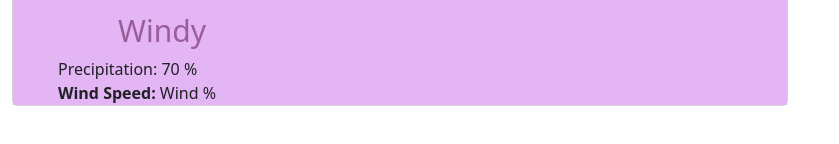
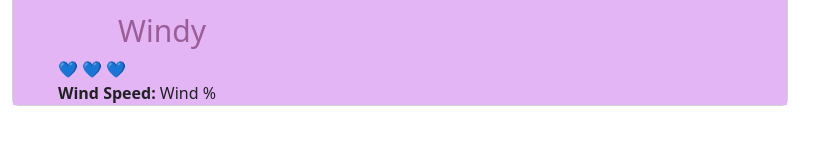
Before and after one commit to LidlKim/Week7Homework, a plain HTML site: page index.html in a window 1280 px wide. Shown: the part 546-690 px from the top of the page, without its empty margins (0-839 px from the left). Drawn offline with nearby package versions, Linux system fonts and the light colour scheme.

Commit message:
updated html

```diff
--- a/index.html
+++ b/index.html
@@ -7,7 +7,7 @@
     <link  href="src/styles.css" rel="stylesheet" type="text/css"/>
     <link href="https://cdn.jsdelivr.net/npm/bootstrap@5.2.1/dist/css/bootstrap.min.css" rel="stylesheet" integrity="sha384-iYQeCzEYFbKjA/T2uDLTpkwGzCiq6soy8tYaI1GyVh/UjpbCx/TYkiZhlZB6+fzT" crossorigin="anonymous">
   </body>
- <img href="src//pinkclouds.jpeg"/>
+ <img href="src//pinkclouds.jpeg" />
   </head>
 <div class="container text-center">
   <div class="row">
@@ -62,8 +62,8 @@
         </p>
 
         <h5 class="card-title" id="description">Windy</h5>
-        <span class = "Prec"> Precipitation:</span>
-      <span class="Precipitation" id ="Precipitation"> 70 </span> <span class="percentage"> %</span>
+        <span class = "Prec"> 💙</span>
+      <span class="Precipitation" id ="Precipitation"> 💙 </span> <span class="percentage"> 💙</span>
       </br>
       <strong class="wind-title" id="wind-title">Wind Speed: </strong>  <span class="wind" id="wind"> Wind</span>  <span class="unit" id="unit"> %</span>
       <div class="weather-forecast" id="forecast">
```
